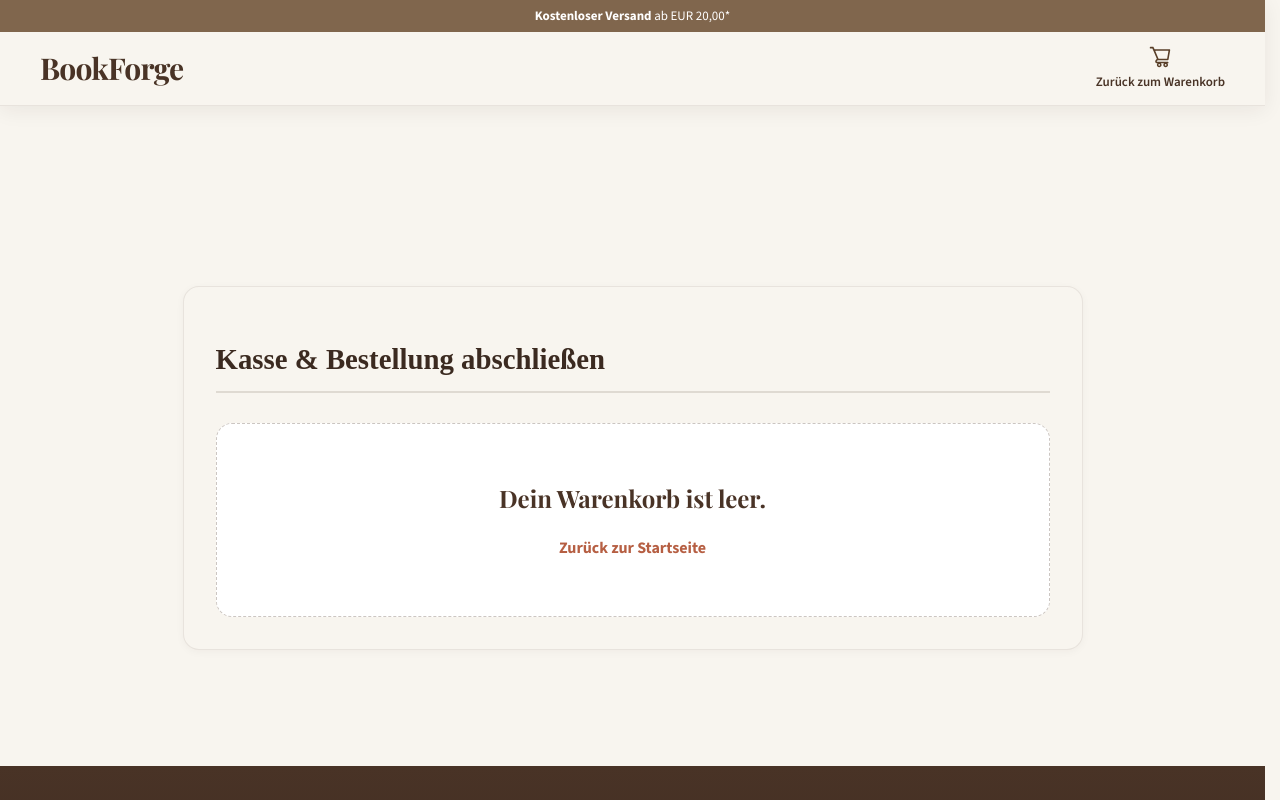
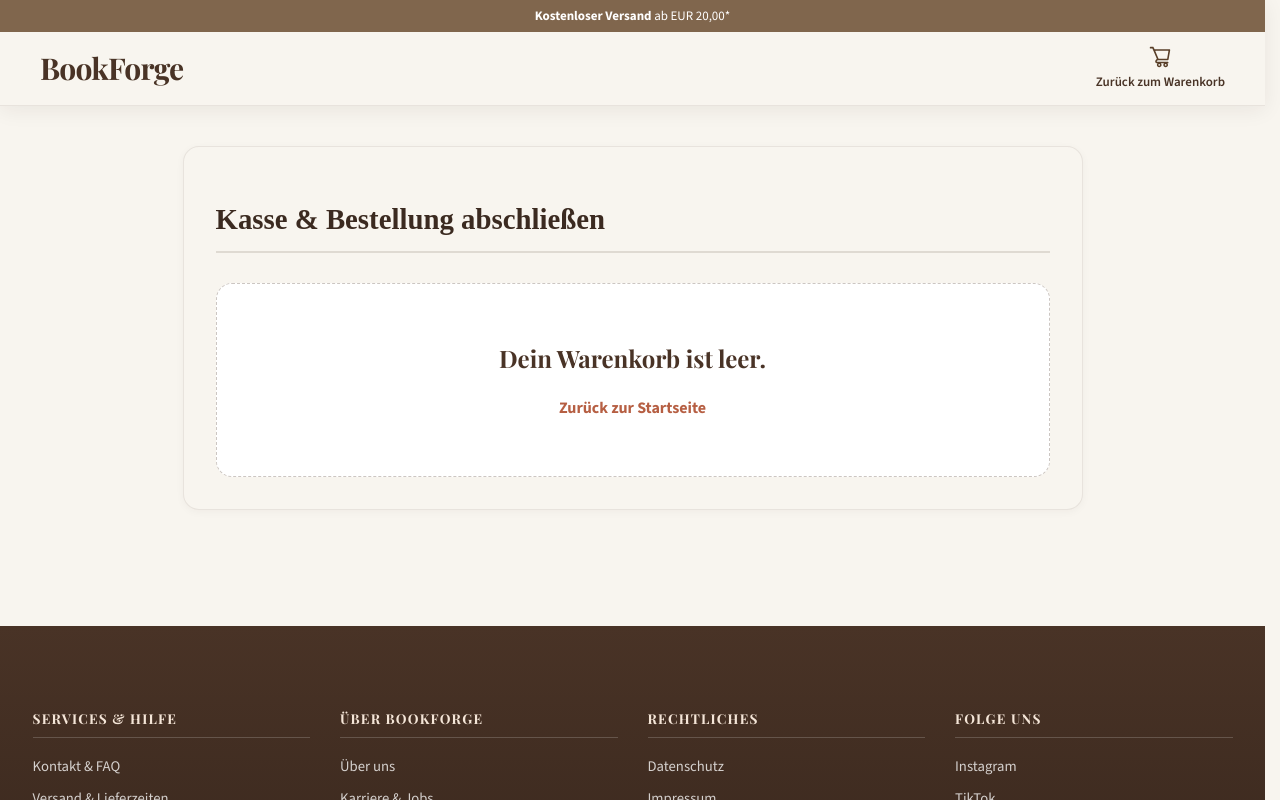
Before and after one commit to Damien159/BookForge, a React (Vite) app: page /checkout in a window 1280 px wide. Shown: the top 800 px of the page. Built offline with nearby package versions, Linux system fonts and the light colour scheme.

Commit message:
fix(css): feste Kopfabstände entfernt, Seiten beginnen direkt unter dem Header

```diff
--- a/src/styles/main.css
+++ b/src/styles/main.css
@@ -28,7 +28,7 @@
   /* Layout */
   --container-width: 1200px;
   --content-width: 1050px;
-  --header-spacing: 180px;
+  --header-spacing: 150px;
   --section-spacing: 48px;
 
   /* Typografie */
@@ -942,7 +942,7 @@ footer .copyright {
   flex: 1 0 auto;
   width: 100%;
   max-width: var(--content-width);
-  margin: 180px auto 60px;
+  margin: 40px auto 60px;
   padding: 0 20px;
 }
 
@@ -1125,7 +1125,7 @@ footer .copyright {
 .cart-page-container {
   width: 100%;
   max-width: var(--content-width);
-  margin: 180px auto 60px;
+  margin: 40px auto 60px;
   padding: 0 20px;
 }
 
@@ -1348,7 +1348,7 @@ footer .copyright {
 .wishlist-page-container {
   width: 100%;
   max-width: var(--content-width);
-  margin: 180px auto 60px;
+  margin: 40px auto 60px;
   padding: 0 20px;
 }
 
@@ -1888,7 +1888,7 @@ footer .copyright {
 
 .profile-container {
   max-width: 900px;
-  margin: 100px auto 40px auto; /* 60px Abstand nach oben */
+  margin: 40px auto;
   padding: 0 20px;
 }
 
@@ -2214,7 +2214,7 @@ footer .copyright {
 .checkout-page-container {
   width: 100%;
   max-width: 900px;
-  margin: 180px auto 60px;
+  margin: 40px auto 60px;
   padding: 32px;
   border: 1px solid var(--border-light);
   border-radius: var(--radius-lg);
```
